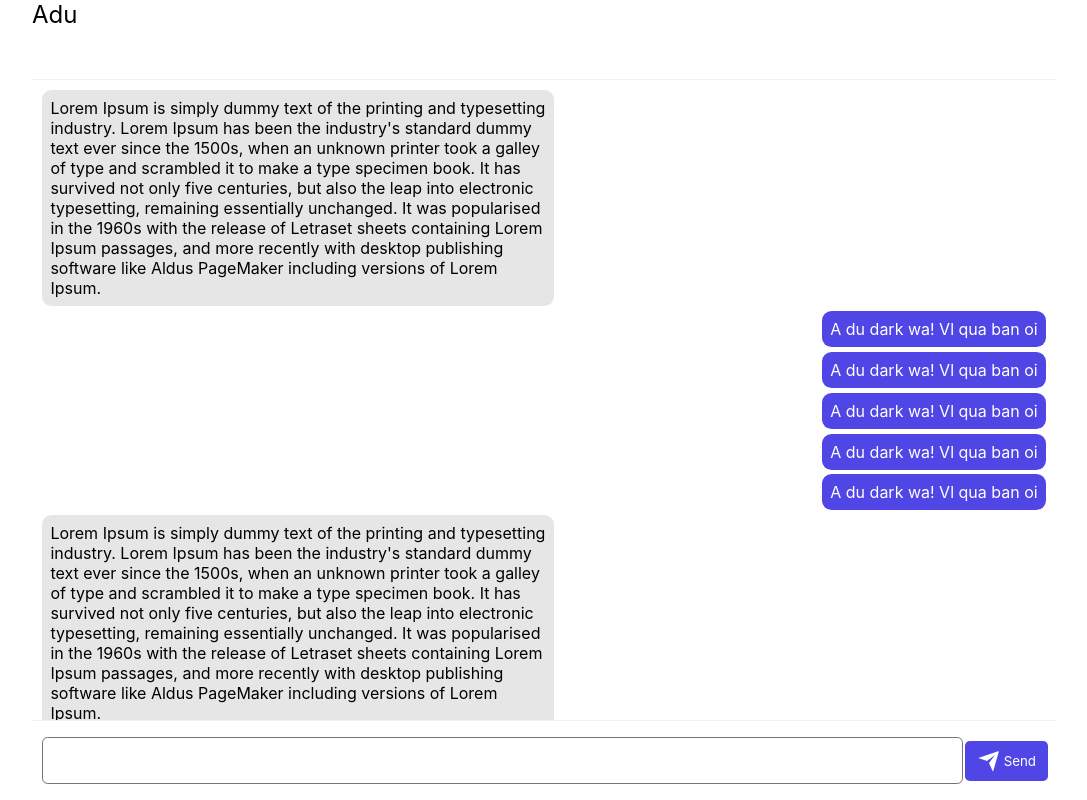
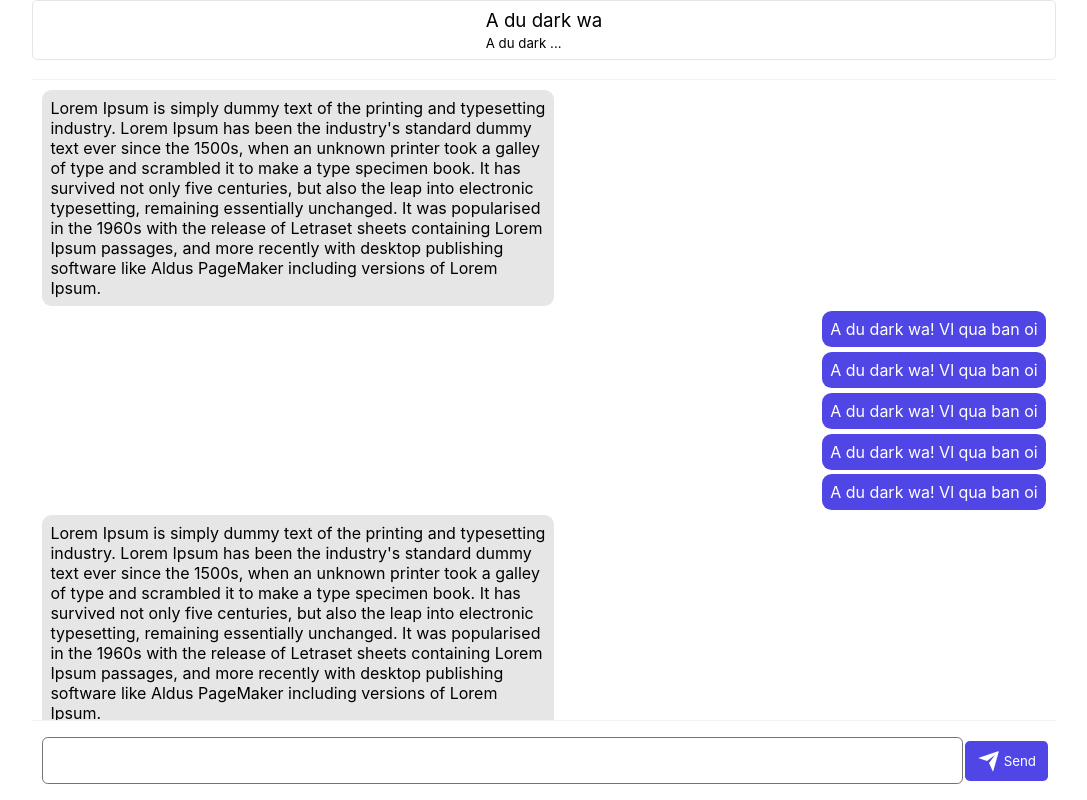
Before and after one commit to surtr1st/resendo, a React (Vite) app in the folder client/: page / in a window 1280 px wide. Shown: the whole page, without its empty margins (96-1183 px from the left). Built offline with nearby package versions, Linux system fonts and the light colour scheme.

Commit message:
add message card and container

```diff
--- a/client/src/App.tsx
+++ b/client/src/App.tsx
@@ -1,5 +1,5 @@
 import React from 'react';
-import { Button, ChatBox, Input, Message } from './components';
+import { Button, ChatBox, Container, Input, List, Message } from './components';
 
 function App() {
   const ct = `
@@ -7,8 +7,15 @@ Lorem Ipsum is simply dummy text of the printing and typesetting industry. Lorem
 `;
   return (
     <React.Fragment>
+      <Container>
+        <List></List>
         <ChatBox.Header type='container'>
-        <h2>Adu</h2>
+          <Message.Card
+            avatarSrc=''
+            opponentName='A du dark wa'
+            latestMessage='A du dark wa! Vl qua ban oi'
+            onAction={() => console.log(true)}
+          />
         </ChatBox.Header>
         <ChatBox.Body type='container'>
           {[1, 2, 3, 4, 5, 6, 7, 8, 9, 10, 11, 12, 13, 14, 15].map(() => (
@@ -27,6 +34,7 @@ Lorem Ipsum is simply dummy text of the printing and typesetting industry. Lorem
             <Button.Send label='Send' />
           </Input.Text>
         </ChatBox.Footer>
+      </Container>
     </React.Fragment>
   );
 }
--- a/client/src/components/ChatBox/index.tsx
+++ b/client/src/components/ChatBox/index.tsx
@@ -1,5 +1,5 @@
+import './style.css';
 import React, { ReactNode } from 'react';
-import './style.css';
 
 interface Props {
   children: ReactNode;
--- a/client/src/components/Input/index.tsx
+++ b/client/src/components/Input/index.tsx
@@ -1,5 +1,5 @@
+import './style.css';
 import React, { ReactNode } from 'react';
-import './style.css';
 
 type Props = {
   ref: string;
--- a/client/src/components/Message/index.tsx
+++ b/client/src/components/Message/index.tsx
@@ -2,6 +2,13 @@ import './style.css';
 
 type Props = {
   content: string;
+};
+
+type CardProps = {
+  avatarSrc: string;
+  opponentName: string;
+  latestMessage: string;
+  onAction: () => void;
 };
 
 export const Message = {
@@ -15,5 +22,20 @@ export const Message = {
       <p>{content}</p>
     </div>
   ),
-  Card: () => <div></div>,
+  Card: ({ avatarSrc, opponentName, latestMessage, onAction }: CardProps) => (
+    <div
+      className='card'
+      onClick={onAction}
+    >
+      <div className='card-image'></div>
+      <span className='card-detail'>
+        <h3>{opponentName}</h3>
+        <h5>
+          {latestMessage.length > 10
+            ? `${latestMessage.slice(0, 10)}...`
+            : latestMessage}
+        </h5>
+      </span>
+    </div>
+  ),
 };
--- a/client/src/components/Message/style.css
+++ b/client/src/components/Message/style.css
@@ -17,3 +17,35 @@
   color: white;
   align-self: flex-end;
 }
+
+.card {
+  display: flex;
+  justify-content: center;
+  align-items: center;
+  border: 1px solid #e6e6e6;
+  border-radius: .3rem;
+  padding: .5rem;
+  background-color: transparent;
+  transition: 150ms ease-in-out all;
+}
+
+.card:hover {
+  cursor: pointer;
+  background-color: #e6e6e6;
+}
+
+.card-image {
+  display: grid;
+}
+
+.card-detail {
+  display: flex;
+  justify-content: center;
+  flex-direction: column;
+  align-items: start;
+  gap: .2rem;
+}
+
+.card-detail > p {
+  color: #e6e6e6;
+}
--- a/client/src/components/index.tsx
+++ b/client/src/components/index.tsx
@@ -7,3 +7,4 @@ export * from './Message';
 export * from './ChatBox';
 export * from './Spacing';
 export * from './PageHeader';
+export * from './Container';
```
Also changed, not shown: client/src/components/Container/index.tsx (added, +10 -0 lines), client/src/components/Container/style.css (added). Lines whose indentation alone changed are shown as unchanged.
